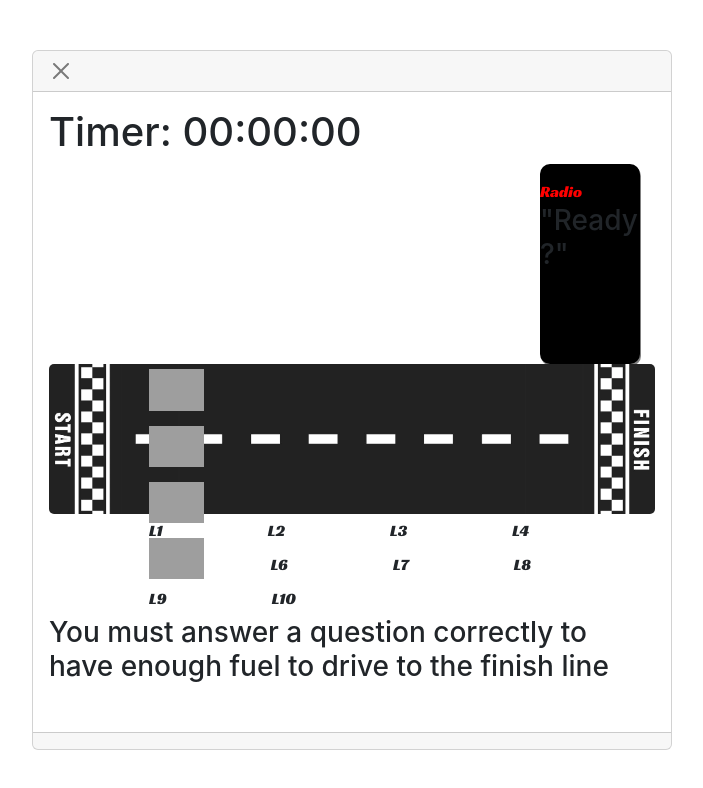
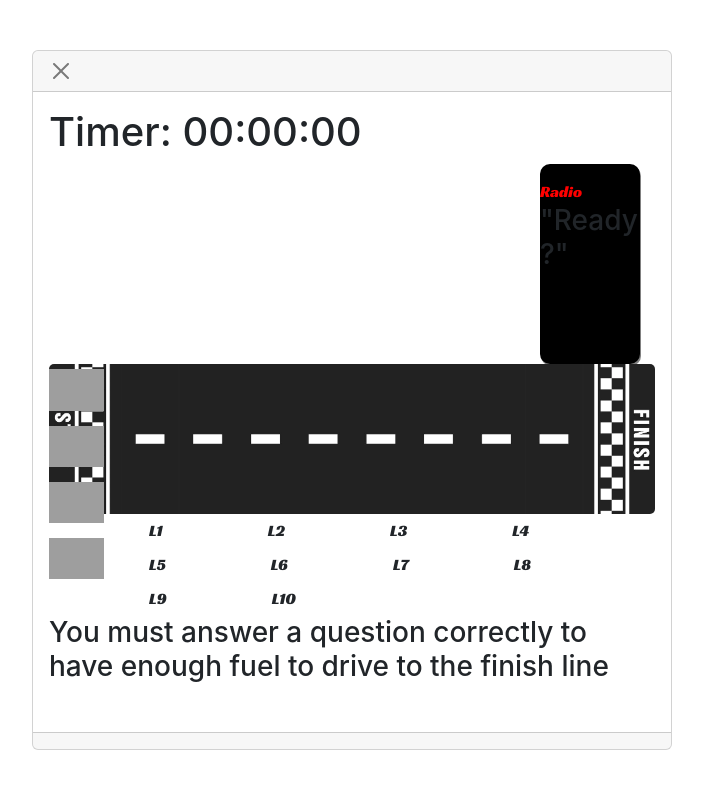
Before and after one commit to TheWeion/Q1-quiz-game, a React (Create React App) app: page /game in a window 1280 px wide. Shown: the top 788 px of the page, without its empty margins (288-991 px from the left). Built offline with nearby package versions, Linux system fonts and the light colour scheme.

Commit message:
Fixed the timeline in Question component

```diff
--- a/src/components/Question/index.js
+++ b/src/components/Question/index.js
@@ -23,6 +23,11 @@ const Question = ({playerId, players, questions}) => {
     const [foundCorrectAnswer, setFoundCorrectAnswer] = useState(false);
     const [clockRunning, setClockRunning] = useState(false);
 
+    const [player1Position, setPlayer1Position] = useState(0);
+    const [player2Position, setPlayer2Position] = useState(0);
+    const [player3Position, setPlayer3Position] = useState(0);
+    const [player4Position, setPlayer4Position] = useState(0);
+
     const POSITIVE_MESSAGE = `positive`;
     const NEGATIVE_MESSAGE = `negative`;
     const FINISH_MESSAGE = "finish";
@@ -40,6 +45,18 @@ const Question = ({playerId, players, questions}) => {
                 updatePlayerRedux(player);
                 setTime(player.timer);
                 setPenalty(player.penalty);
+                for (let ind = 0; ind < 4; ind++) {
+                    let curPlayer = players[ind];
+                    if (curPlayer.id === 1) {
+                        setPlayer1Position(curPlayer.lap);
+                    } else if (curPlayer.id === 2) {
+                        setPlayer2Position(curPlayer.lap);
+                    } else if (curPlayer.id === 3) {
+                        setPlayer3Position(curPlayer.lap);
+                    } else if (curPlayer.id === 4) {
+                        setPlayer4Position(curPlayer.lap);
+                    }
+                }
             }
             clearInterval(interval);
         }
@@ -133,8 +150,9 @@ const Question = ({playerId, players, questions}) => {
 
     const moveToNextLap = () => {
         let player = targetPlayer;
-        if ((targetPlayer.lap + 1) !== questions.length) {
-            player.lap = player.lap + 1;
+        let nextLap = player.lap + 1;
+        if (nextLap !== questions.length) {
+            player.lap = nextLap;
             updatePlayerRedux(player);
         } else {
             setRadioMessage(getRadioMessage(FINISH_MESSAGE));
@@ -344,7 +362,7 @@ const Question = ({playerId, players, questions}) => {
                     <Radio message={radioMessage} />
                 </div>
                 <div className='wrapper2'>
-                    <Timeline players={players}/>
+                    <Timeline player1={player1Position} player2={player2Position} player3={player3Position} player4={player4Position} totalLap={5} />
                 </div>
             </div>
 
--- a/src/components/Timeline/index.jsx
+++ b/src/components/Timeline/index.jsx
@@ -1,18 +1,18 @@
-import React, {useEffect, useState} from 'react'
+import React, {useEffect, useState} from 'react';
 import { Outlet } from 'react-router-dom';
 
 //import {Howl} from "howler"
 
-import './style.css'
+import './style.css';
 
 
 
-const Timeline = ({players, handleClick}) => {
+const Timeline = ({player1, player2, player3, player4, totalLap}) => {
 
-  const [position, setPosition] = useState("progress-line1");
-  const [position1, setPosition1] = useState("progress-line1");
-  const [position2, setPosition2] = useState("progress-line1");
-  const [position3, setPosition3] = useState("progress-line1");
+  const [player1Position, setPlayer1Position] = useState("progress-line1");
+  const [player2Position, setPlayer2Position] = useState("progress-line1");
+  const [player3Position, setPlayer3Position] = useState("progress-line1");
+  const [player4Position, setPlayer4Position] = useState("progress-line1");
 
   //now i need to have a function whereby it moves the position once the correct question is pressed
   //make it so that it doesnt need to be changed
@@ -20,36 +20,20 @@ const Timeline = ({players, handleClick}) => {
   //dynamic values
   //make each car move separate
 
+  //callMySound(soundSrc);
+
   useEffect(()=> {
-      for(let i=0; i<players.length; i++){
-      console.log(players[i])
-      if(players[i].lap == 1 ){
-        setPosition("correct-line1")
-        //callMySound(soundSrc);
-      }if(players[i].lap == 2 ){
-        setPosition("correct-line2")
-      }if(players[i].lap == 3 ){
-        setPosition("correct-line3")
-      }if(players[i].lap == 4 ){
-        setPosition("correct-line4")
-      }if(players[i].lap == 5 ){
-        setPosition("correct-line5")
-      }if(players[i].lap == 6 ){
-        setPosition("correct-line6")
-      }if(players[i].lap == 7 ){
-        setPosition("correct-line7")
-      }if(players[i].lap == 8 ){
-        setPosition("correct-line8")
-      }if(players[i].lap == 9 ){
-        setPosition("correct-line9")
-      }if(players[i].lap == 10 ){
-        setPosition("correct-line2")
-      }else{
-        console.log('well that didnt work')
+    let player1PositionClass = "progress-line1";
+    console.log(totalLap);
+    for (let ind = 0; ind < totalLap; ind++) {
+      if (player1 === 0) {
+        player1PositionClass = "progress-line1";
+      } else {
+        player1PositionClass = "correct-line" + ind;
       }
-      setPosition("correct-line1");
     }
-  },[])
+    setPlayer1Position(player1PositionClass);
+  },[player1]);
 
     //callMySound(soundSrc);
 
@@ -67,13 +51,14 @@ const Timeline = ({players, handleClick}) => {
 
 
   return (
-    <>  <header>
+    <>
+        <header>
           <div className='container1'>
-            <div className={position}></div>
-            <div className={position}></div>
-            <div className={position}></div>
-            <div className={position}></div>
-                     </div>
+            <div className={player1Position}></div>
+            <div className={player2Position}></div>
+            <div className={player3Position}></div>
+            <div className={player4Position}></div>
+          </div>
                 <label>L1</label>
                 <label>L2</label>
                 <label>L3</label>
@@ -89,7 +74,7 @@ const Timeline = ({players, handleClick}) => {
 
         </header>
         <Outlet />
-            </>
+    </>
   )
 }
 
```
